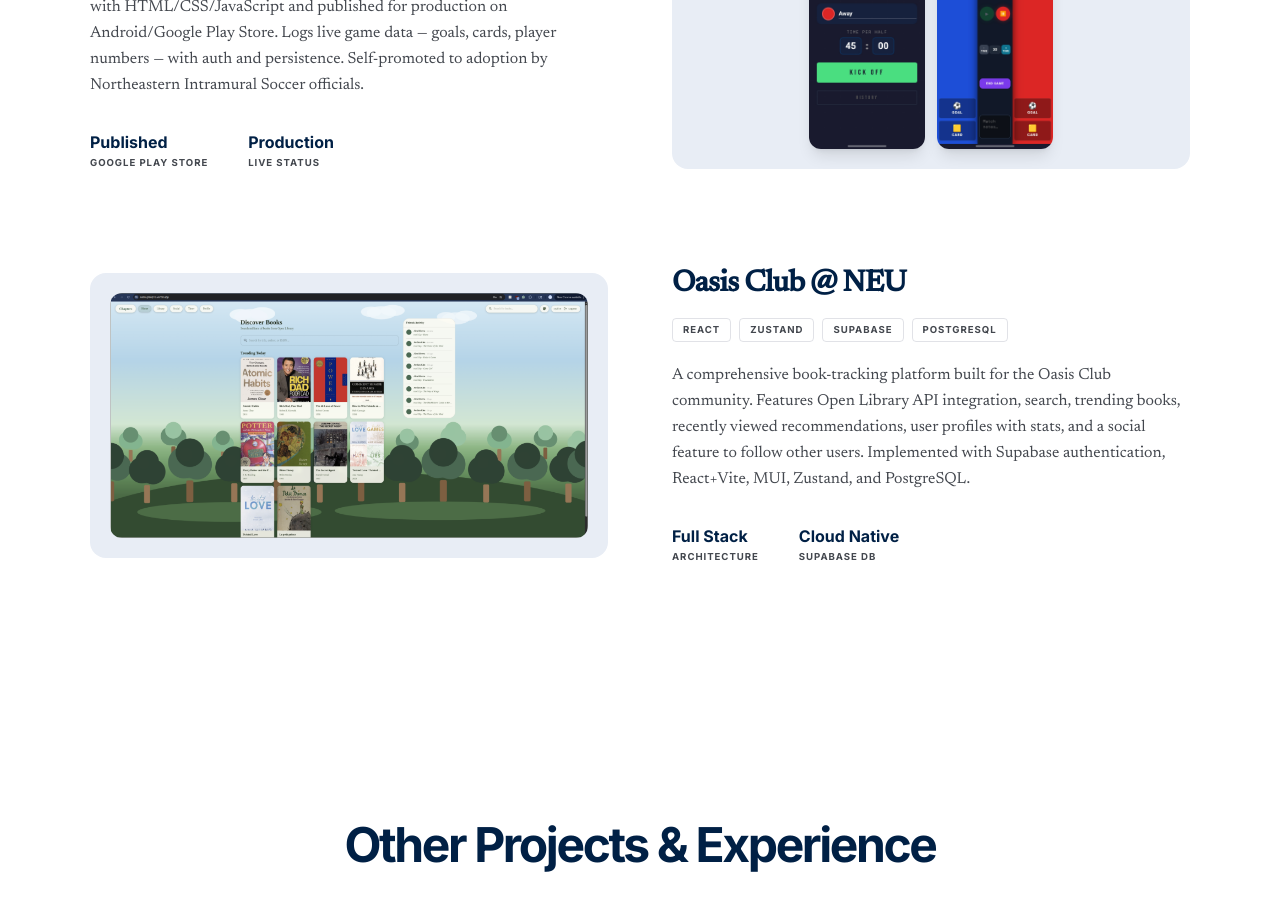
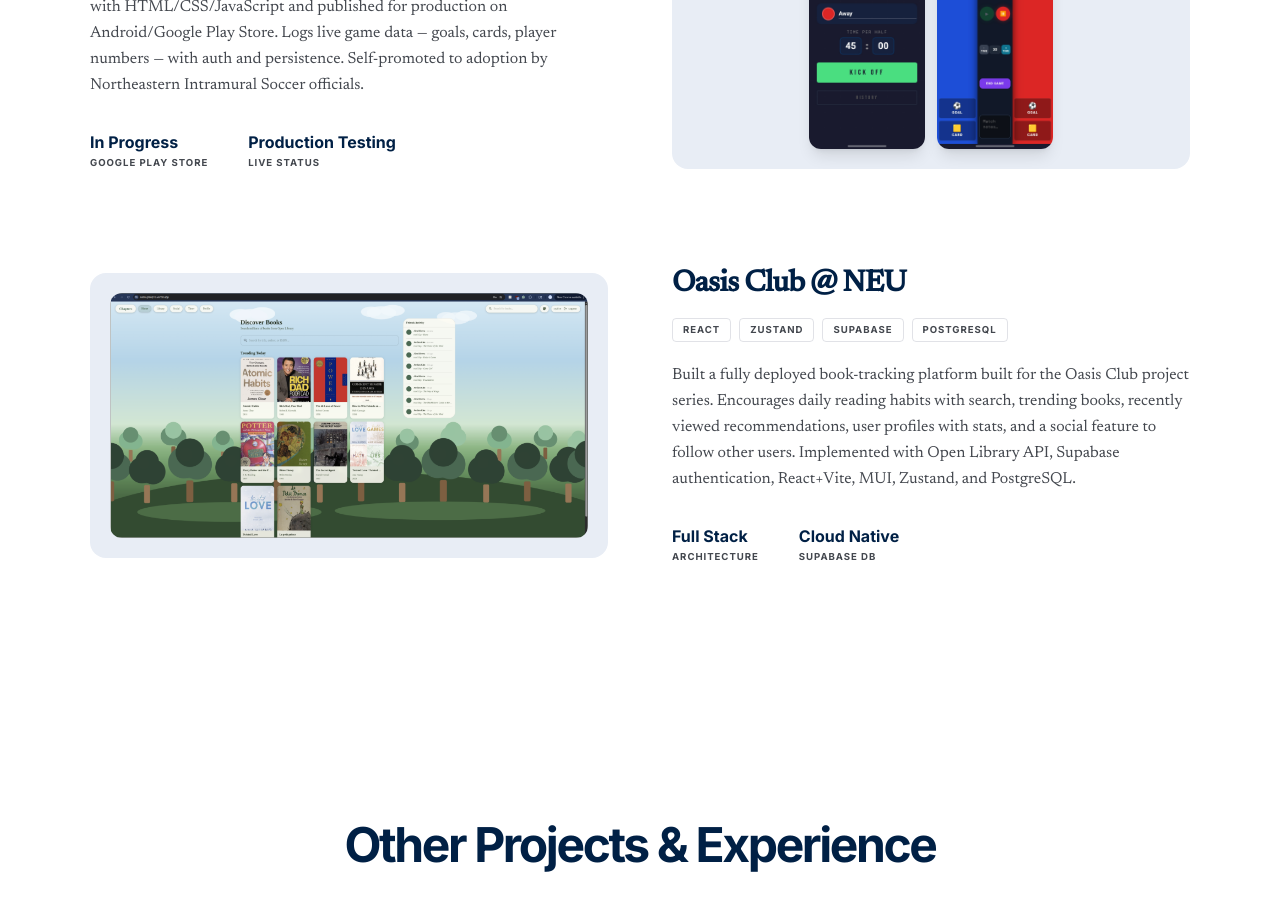
Before and after one commit to raydl18/personal-website, a React (Vite) app: page / in a window 1280 px wide. Shown: the part 2180-3090 px from the top of the page. Built offline with nearby package versions, Linux system fonts and the light colour scheme.

Commit message:
updated description for refclock and oasis

```diff
--- a/src/sections/SelectedWork.jsx
+++ b/src/sections/SelectedWork.jsx
@@ -12,8 +12,8 @@ const projects = [
       'Logs live game data — goals, cards, player numbers — with auth and persistence. ' +
       'Self-promoted to adoption by Northeastern Intramural Soccer officials.',
     stats: [
-      { label: 'Published', sub: 'Google Play Store' },
-      { label: 'Production', sub: 'Live Status' },
+      { label: 'In Progress', sub: 'Google Play Store' },
+      { label: 'Production Testing', sub: 'Live Status' },
     ],
     screenshots: [refclockSetup, refclockGame],
     imageRight: true,
@@ -22,10 +22,10 @@ const projects = [
     title: 'Oasis Club @ NEU',
     tech: ['React', 'Zustand', 'Supabase', 'PostgreSQL'],
     description:
-      'A comprehensive book-tracking platform built for the Oasis Club community. ' +
-      'Features Open Library API integration, search, trending books, recently viewed ' +
+      'Built a fully deployed book-tracking platform built for the Oasis Club project series. ' +
+      'Encourages daily reading habits with search, trending books, recently viewed ' +
       'recommendations, user profiles with stats, and a social feature to follow other users. ' +
-      'Implemented with Supabase authentication, React+Vite, MUI, Zustand, and PostgreSQL.',
+      'Implemented with Open Library API, Supabase authentication, React+Vite, MUI, Zustand, and PostgreSQL.',
     stats: [
       { label: 'Full Stack', sub: 'Architecture' },
       { label: 'Cloud Native', sub: 'Supabase DB' },
```
